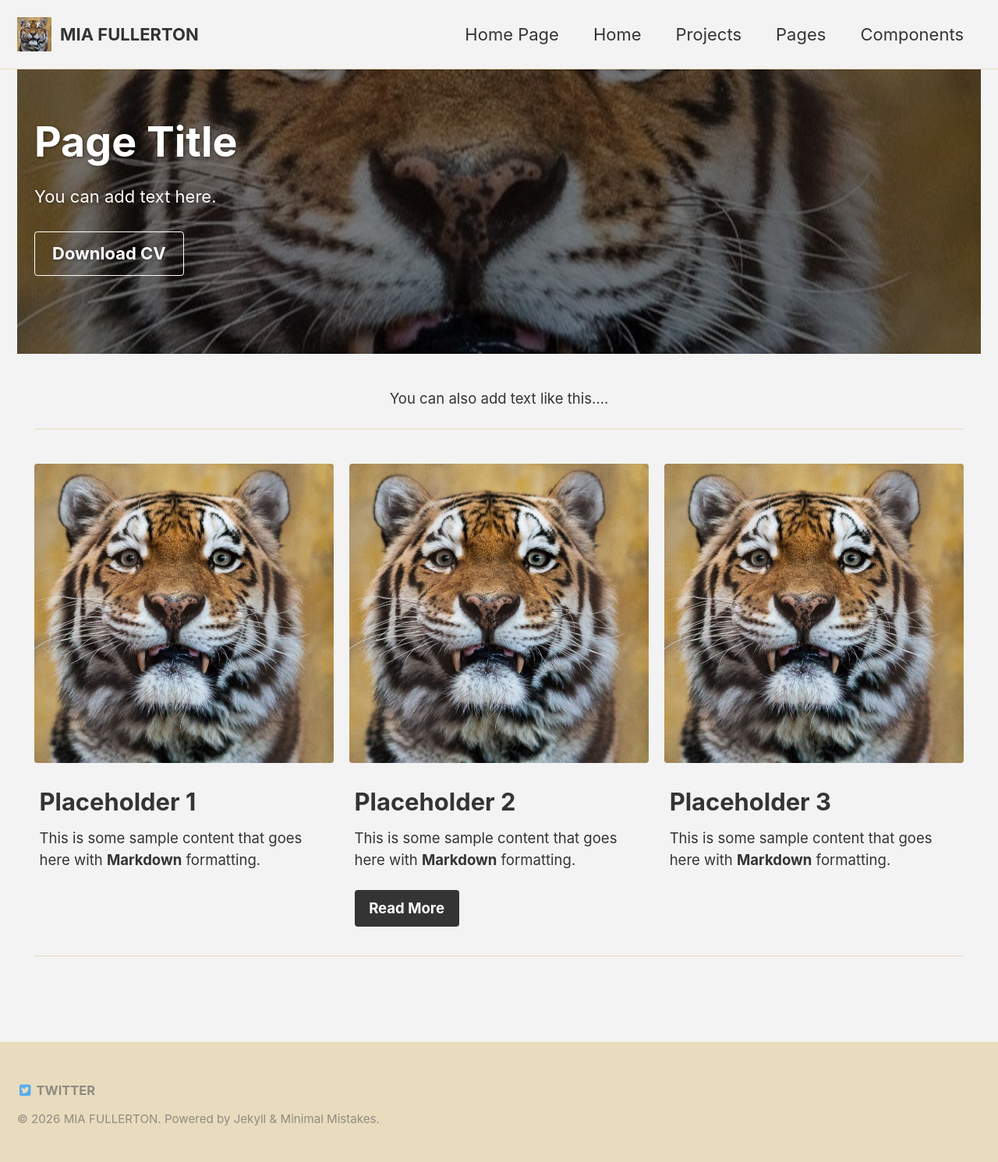
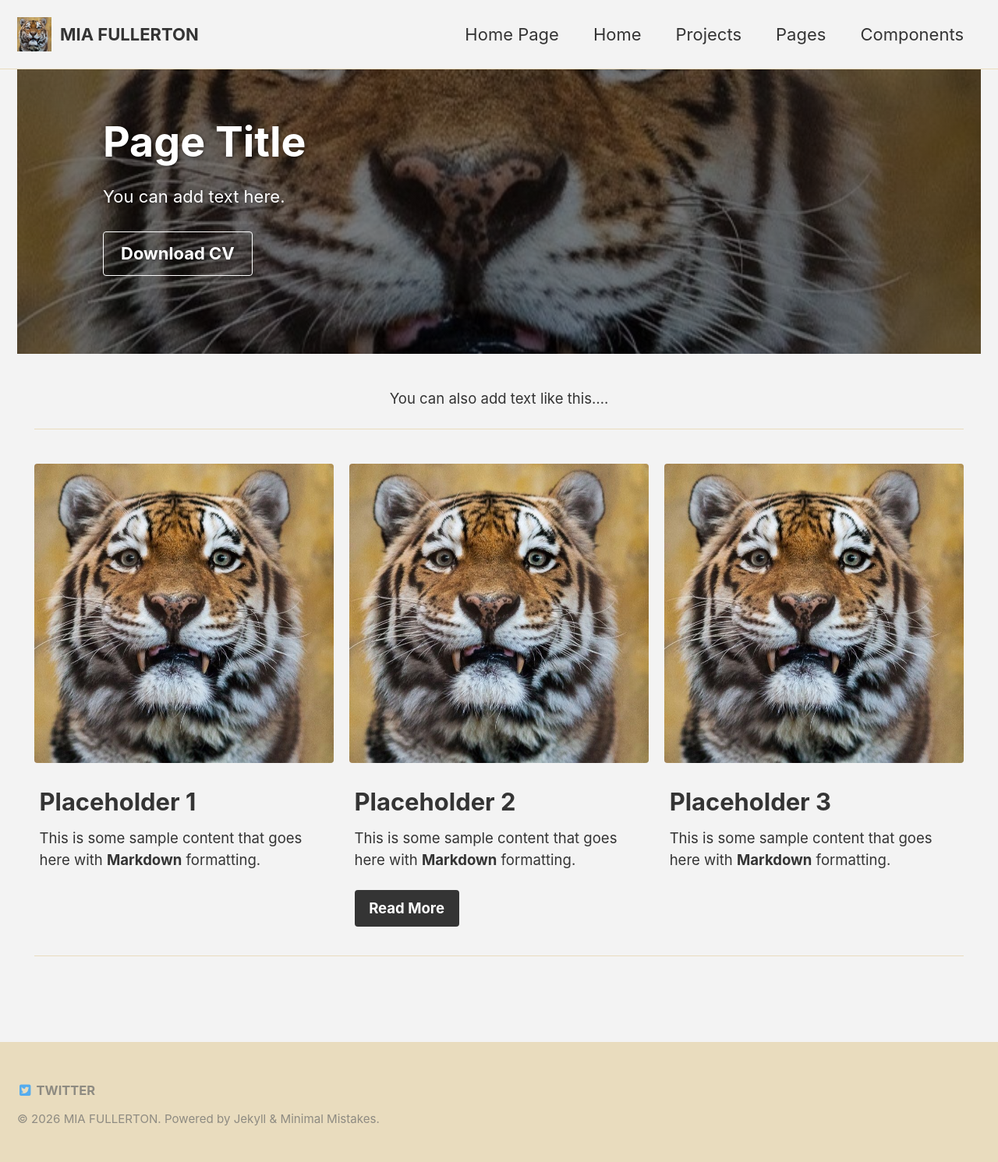
Before and after one commit to Griffsirr/Griffsirr.github.io, a Jekyll site: the page built from _pages/index.md, in a window 1280 px wide. Shown: the whole page at 78% size. Built offline with Jekyll 4.4.1, drawn with Linux system fonts in a browser that asks for light colours.

Commit message:
Update page__hero.html

```diff
--- a/_includes/page__hero.html
+++ b/_includes/page__hero.html
@@ -22,7 +22,8 @@
   style="{% if page.header.overlay_color %}background-color: {{ page.header.overlay_color | default: 'transparent' }};{% endif %} {% if overlay_img_path %}background-image: {% if overlay_filter %}{{ overlay_filter }}, {% endif %}url('{{ overlay_img_path }}');{% endif %}"
 >
   {% if page.header.overlay_color or page.header.overlay_image %}
-    <div class="wrapper">
+    <div class="wrapper"
+      style="max-width:1060px";>
       <h1 id="page-title" class="page__title" itemprop="headline">
         {% if paginator and site.paginate_show_page_num %}
           {{ site.title }}{% unless paginator.page == 1 %} {{ site.data.ui-text[site.locale].page | default: "Page" }} {{ paginator.page }}{% endunless %}
```
